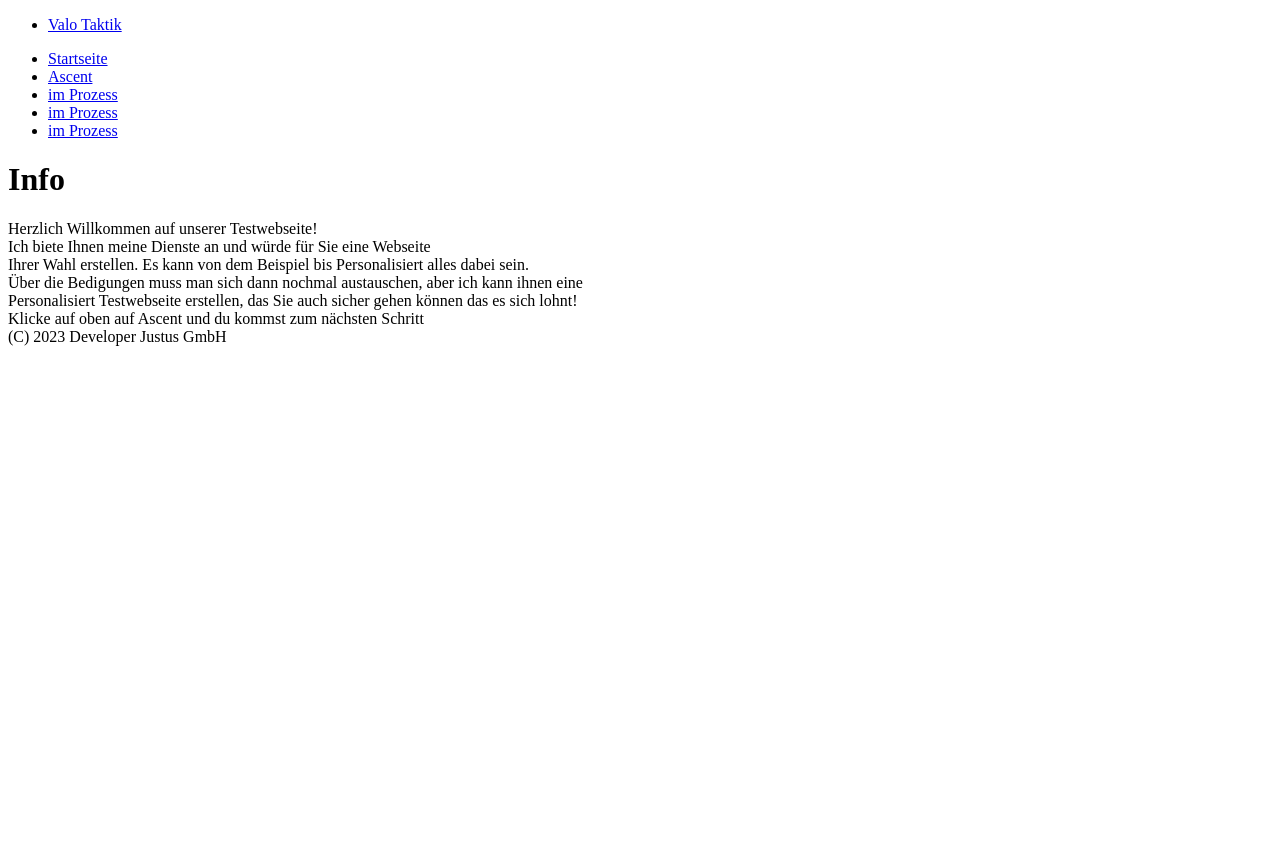
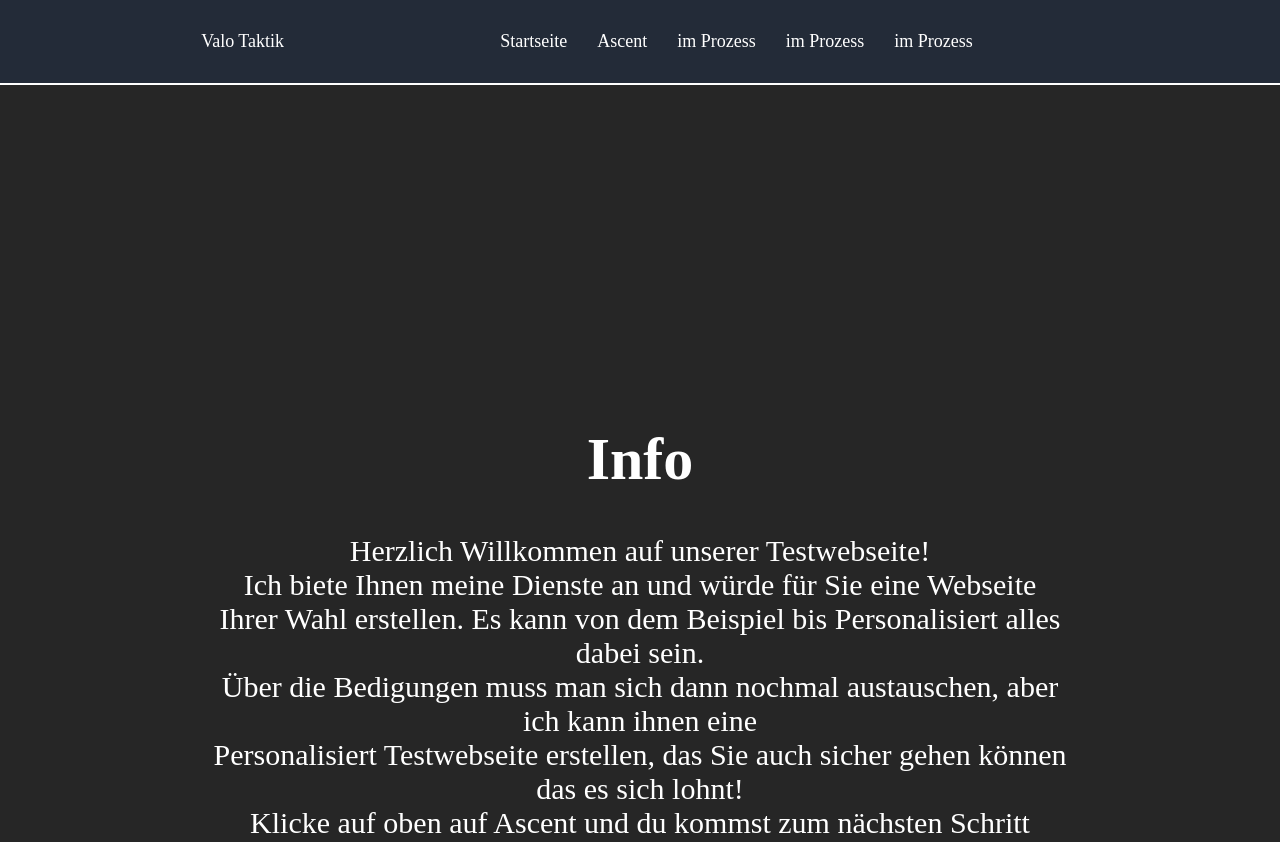
Before and after one commit to Justus0GmbH/Valo-Taktik, a plain HTML site: page index.html in a window 1280 px wide. Shown: the top 842 px of the page. Before the commit the page ends 800 px from the top, so only its background shows below. Drawn offline with Linux system fonts and the light colour scheme.

Commit message:
Update index.html

```diff
--- a/index.html
+++ b/index.html
@@ -5,7 +5,7 @@
     <meta http-equiv="X-UA-Compatible" content="IE=edge">
     <meta name="viewport" content="width=device-width, initial-scale=1.0">
     <script src="https://kit.fontawesome.com/a193c7a199.js" crossorigin="anonymous"></script>
-    <link rel="stylesheet" href="Ascent/style/style.css">
+    <link rel="stylesheet" href="./test/Ascent/style/style.css">
     <link rel="shortcut icon" href="Ascent/png/Valorant.png" type="image/x-icon">
     <title>Valo | Valorant Strategies and Taticts</title>
 </head>
```
